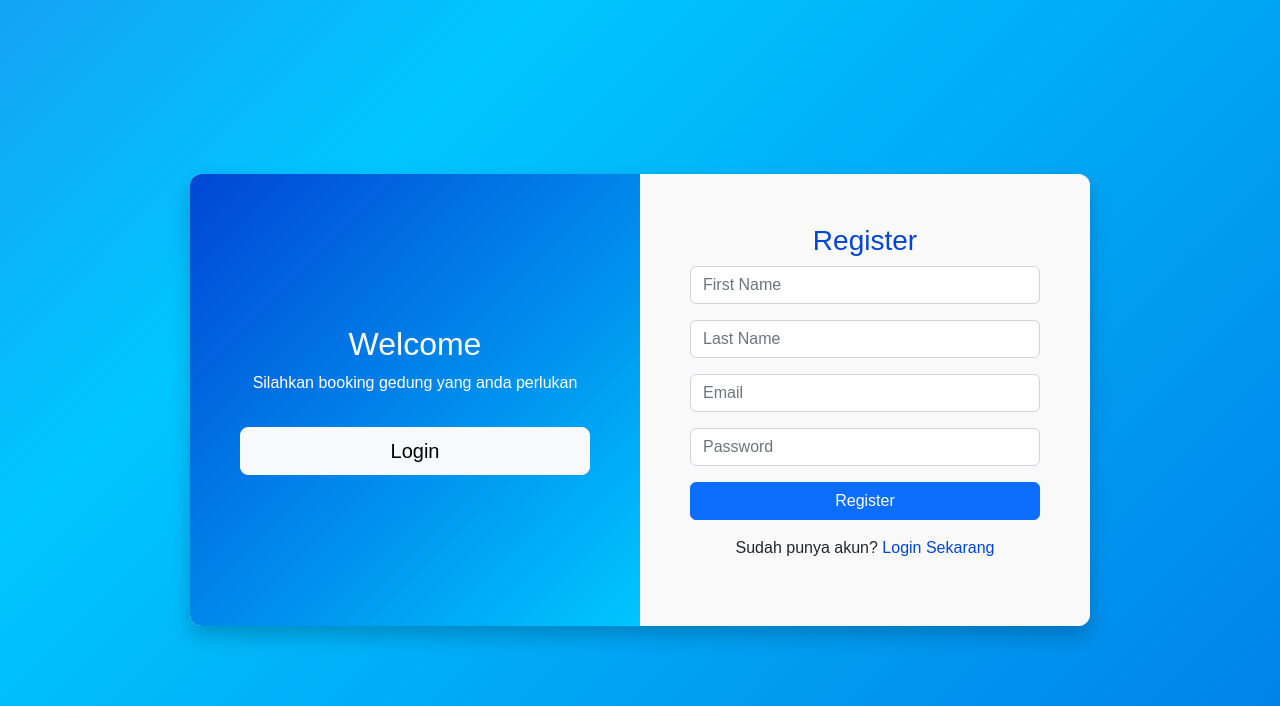
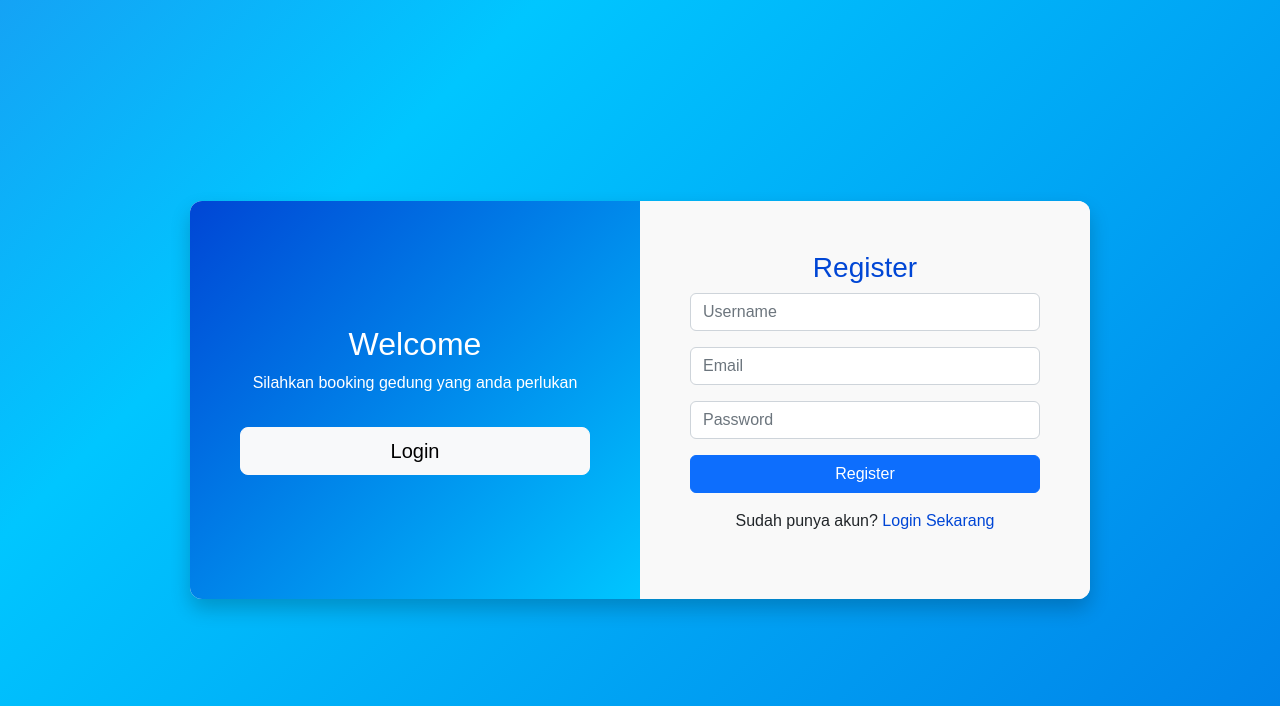
Before and after one commit to CakAkbar/sister, a Flask app: page /register in a window 1280 px wide. Shown: the top 706 px of the page. Run offline with Flask 3, Linux system fonts and the light colour scheme.

Commit message:
Update register.html

```diff
--- a/templates/register.html
+++ b/templates/register.html
@@ -74,11 +74,10 @@
         <!-- Right Panel -->
         <div class="right-panel">
           <h3>Register</h3>
-          <form>
-            <input type="text" class="form-control mb-3" placeholder="First Name" required>
-            <input type="text" class="form-control mb-3" placeholder="Last Name" required>
-            <input type="email" class="form-control mb-3" placeholder="Email" required>
-            <input type="password" class="form-control mb-3" placeholder="Password" required>
+          <form method="POST" action="/register">
+            <input type="text" id="username" name="username" class="form-control mb-3" placeholder="Username" required>
+            <input type="email" id="email" name="email" class="form-control mb-3" placeholder="Email" required>
+            <input type="password" id="password" name="password" class="form-control mb-3" placeholder="Password" required>
             <button type="submit" class="btn btn-primary w-100">Register</button>
           </form>
           <div class="form-link mt-3 text-center">
```
